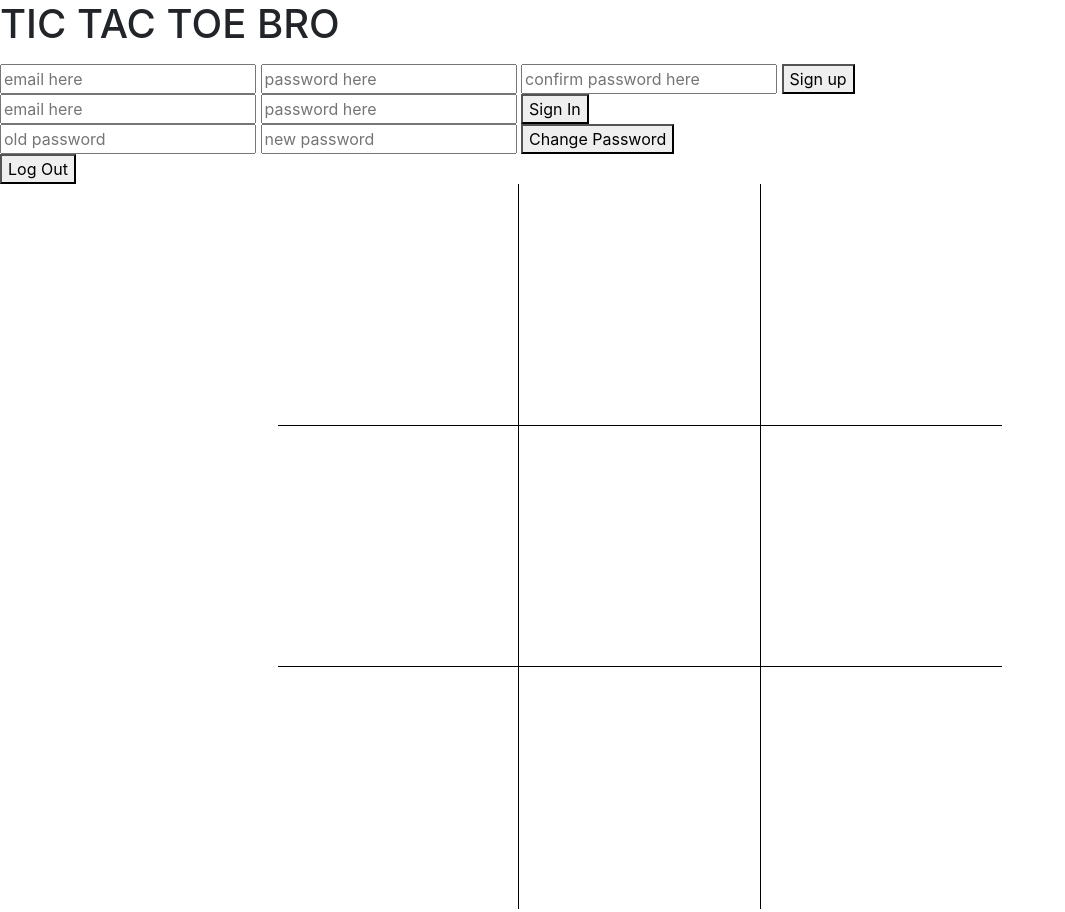
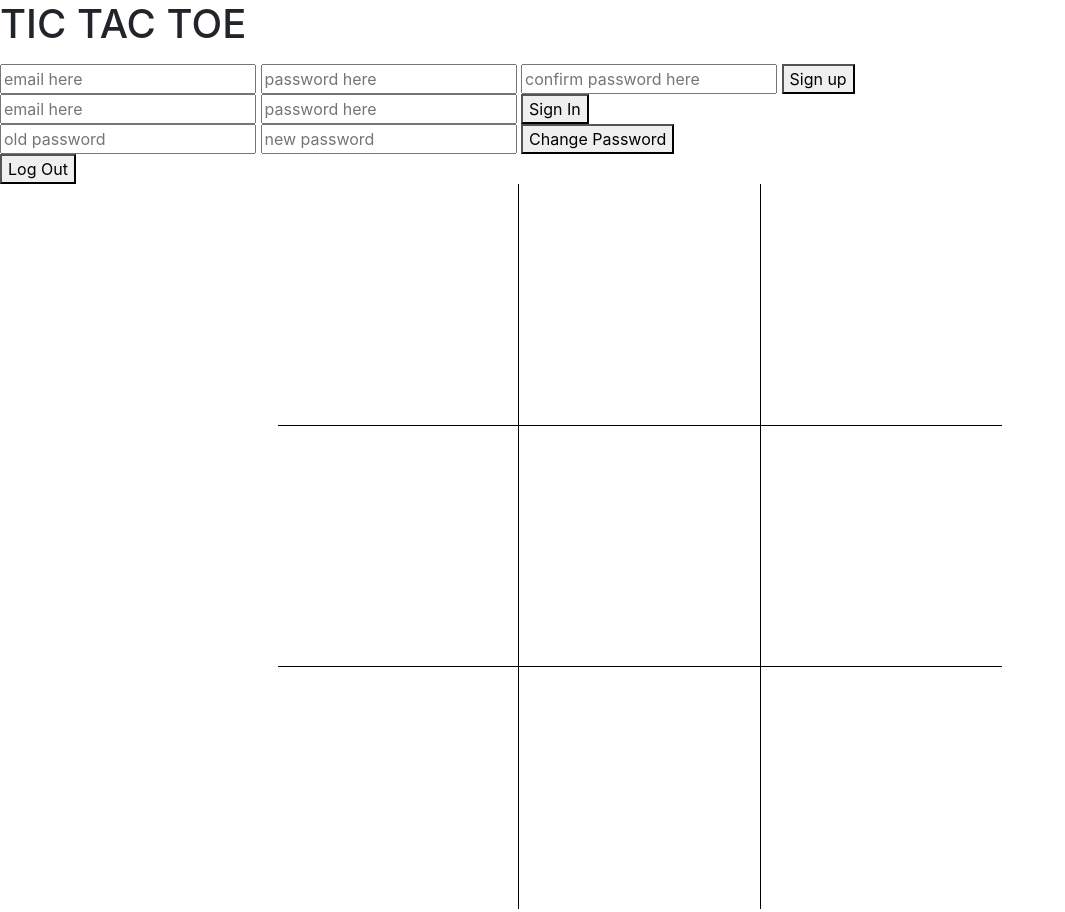
Before and after one commit to timmshinbone/tic-tac-toe-client, a website built with webpack: page index.html in a window 1280 px wide. Shown: the top 912 px of the page, without its empty margins (0-1065 px from the left). Built offline with nearby package versions, Linux system fonts and the light colour scheme; files whose address does not match are found by name.

Commit message:
Json package

```diff
--- a/index.html
+++ b/index.html
@@ -12,7 +12,7 @@
       <script src="public/application.js" type="text/javascript" charset="utf-8" defer></script>
     </head>
     <body>
-      <h1>TIC TAC TOE BRO</h1>
+      <h1>TIC TAC TOE</h1>
 
       <p id="message"></p>
       <div class="" id="auth">
```
Also changed, not shown: 1 other file.
